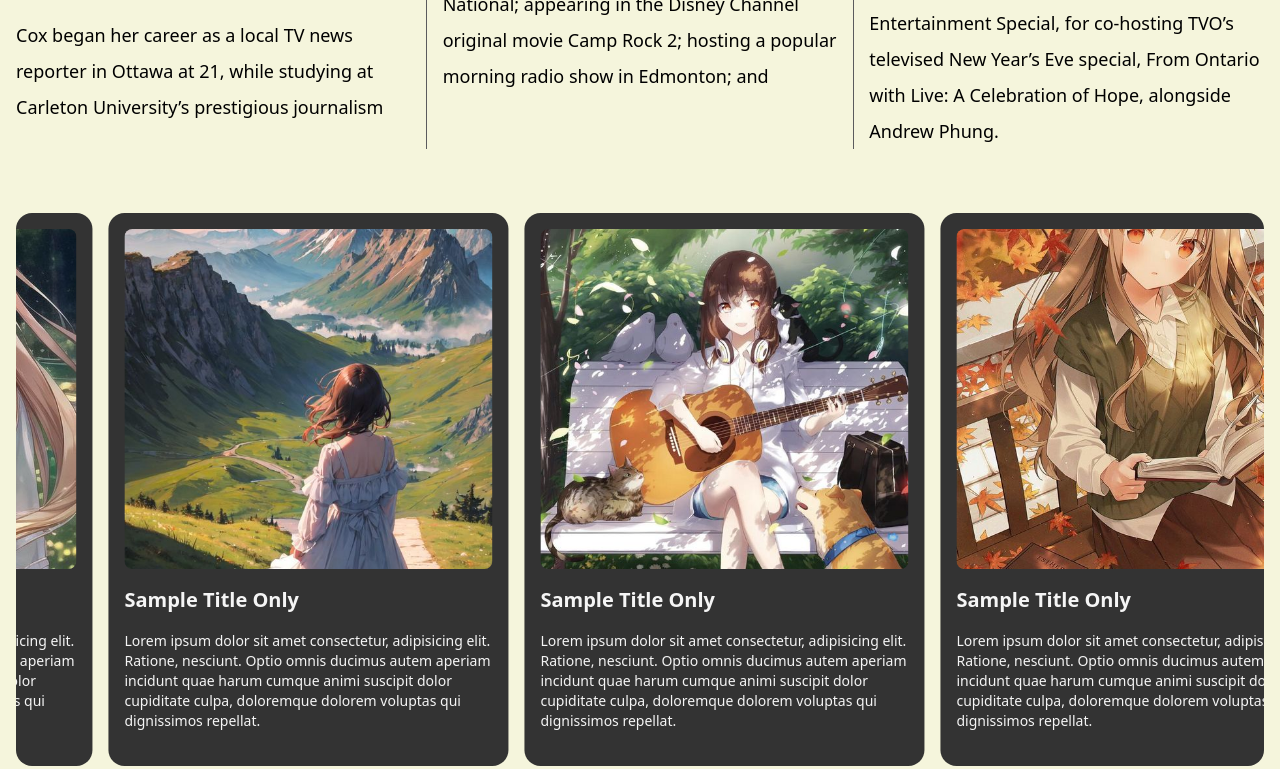
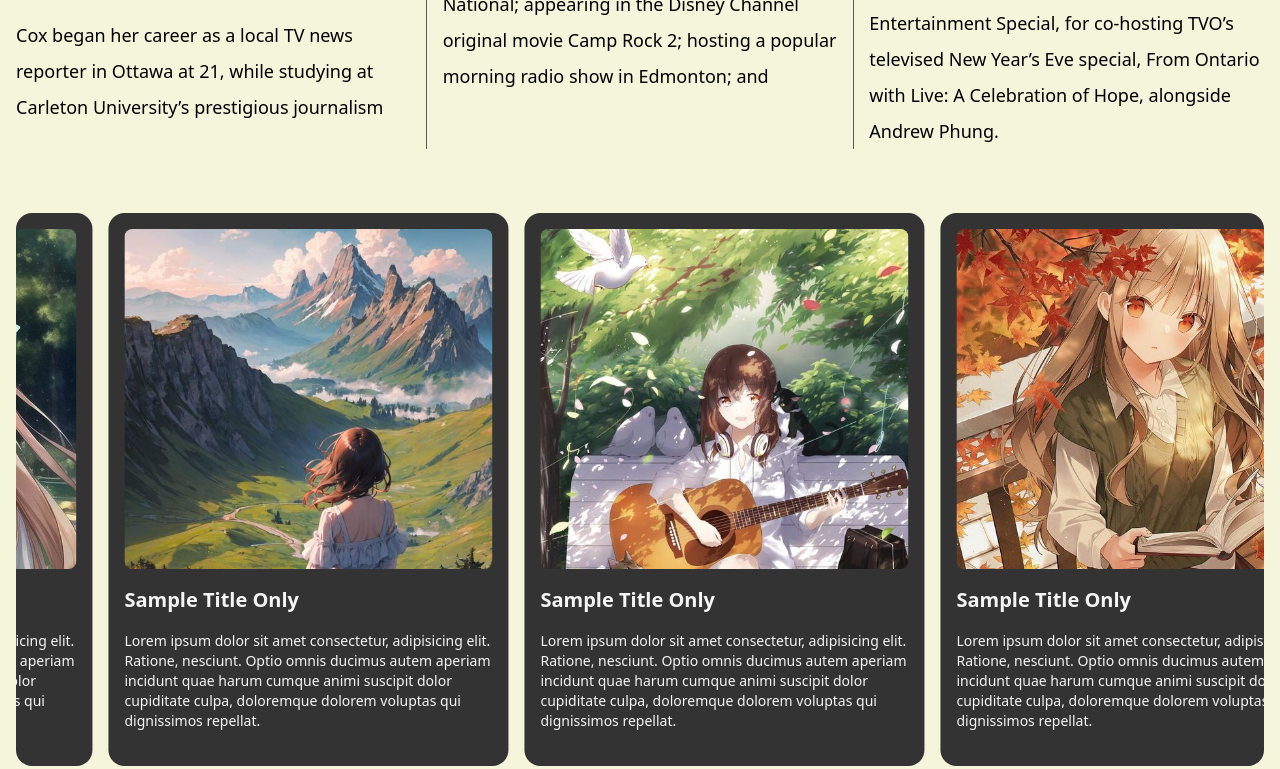
Before and after one commit to kenballon/marquee-carousel-draggable, a website: page public/index.html in a window 1280 px wide. Shown: the part 522-1291 px from the top of the page. Drawn offline with Linux system fonts and the light colour scheme; a web font is replaced by a local one.

Commit message:
css image position update

```diff
--- a/public/styles/styles.scss
+++ b/public/styles/styles.scss
@@ -182,6 +182,7 @@ article.sample-col-para {
                         height: 340px;
                         border-radius: 0.5rem;
                         object-fit: cover;
+                        object-position: 50% 20%;
                     }
                 }
 
```
Also changed, not shown: public/styles/styles.css, 1 other file.
